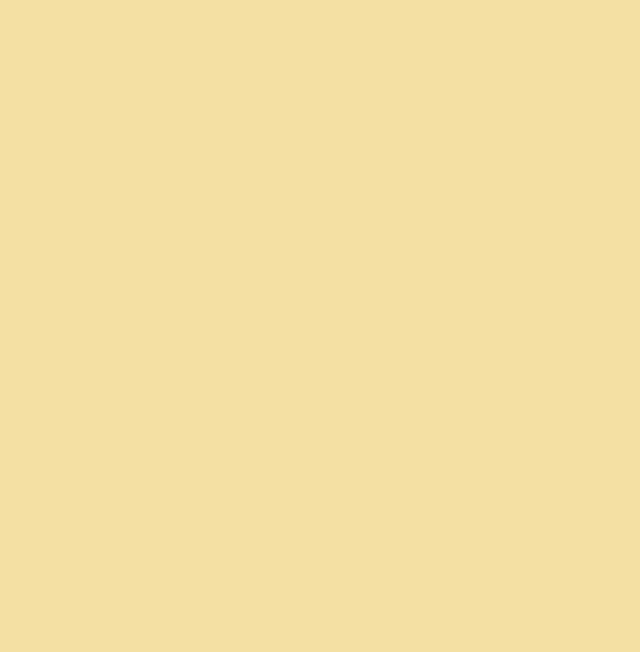
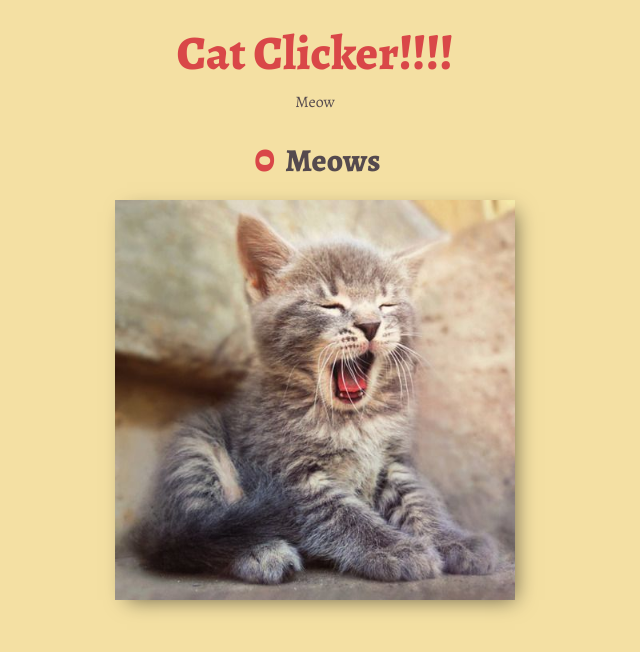
Before and after one commit to esmolen2/CatClicker, a plain HTML site: page index.html in a window 1280 px wide. Shown: the whole page, without its empty margins (325-965 px from the left). Drawn offline with nearby package versions, Linux system fonts and the light colour scheme.

Commit message:
feat: Add and style body content

```diff
--- a/css/styles.css
+++ b/css/styles.css
@@ -13,4 +13,37 @@ body {
 body {
 	font-family: "Alegreya", serif;
 	background-color: #f4e0a3;
+	text-align: center;
 }
+
+h1 {
+	color: #d94748;
+	font-size: 48px;
+	padding: 0px;
+	margin: 20px 0px 5px;
+}
+
+p {
+	color: #554a4e;
+	padding: 0px;
+	margin: 0px;
+}
+
+h2 {
+	color: #554a4e;
+	font-size: 32px;
+	padding: 0px;
+	margin: 15px 0px;
+}
+
+.clicks {
+	color: #d94748;
+	font-size: 42px;
+	margin: 0px 5px;
+}
+
+.cat-picture img {
+	width: 400px;
+	cursor: pointer;
+	box-shadow: 6px 6px 20px -6px rgba(0,0,0,0.56);
+}
--- a/index.html
+++ b/index.html
@@ -8,6 +8,15 @@
     <link rel="stylesheet" href="https://fonts.googleapis.com/css?family=Alegreya:400,800">
 </head>
 <body>
+	<header>
+		<h1>Cat Clicker!!!!</h1>
+		<p>Meow</p>
+		<h2><span class="clicks">0</span> Meows</h2>
+	</header>
+
+	<section class="cat-picture">
+		<img src="img/YawningKitten.jpg" />
+	</section>
 
 	<script src="js/app.js"></script>
 </body>
```
Lines whose indentation alone changed are shown as unchanged.
